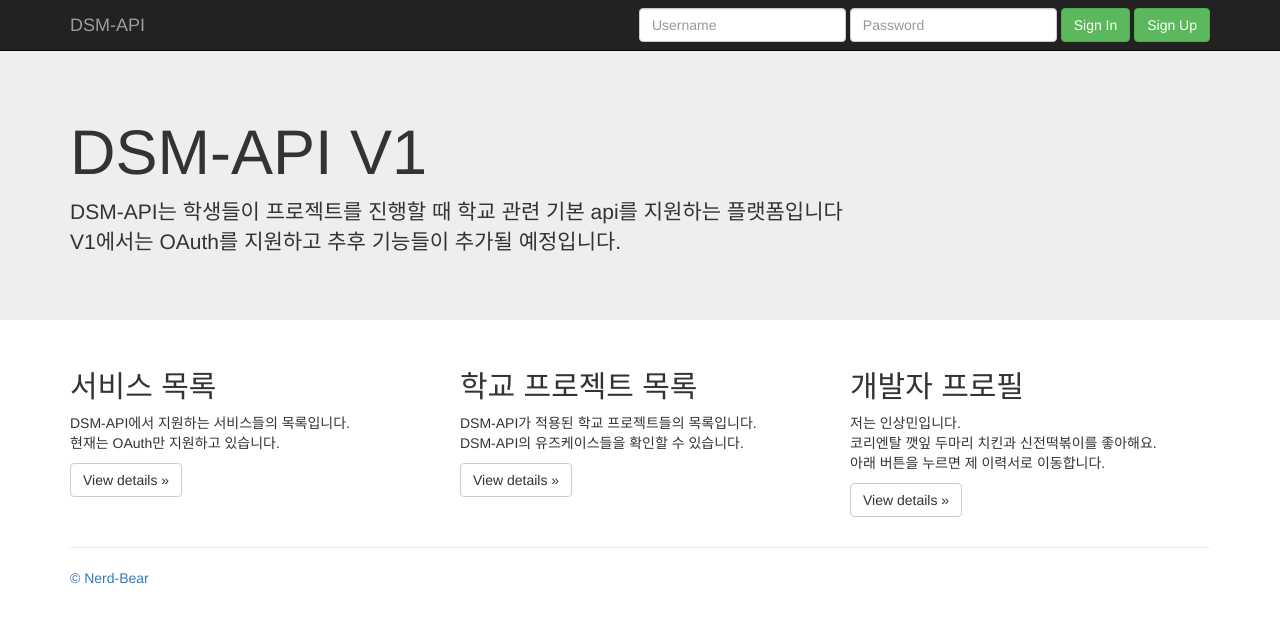
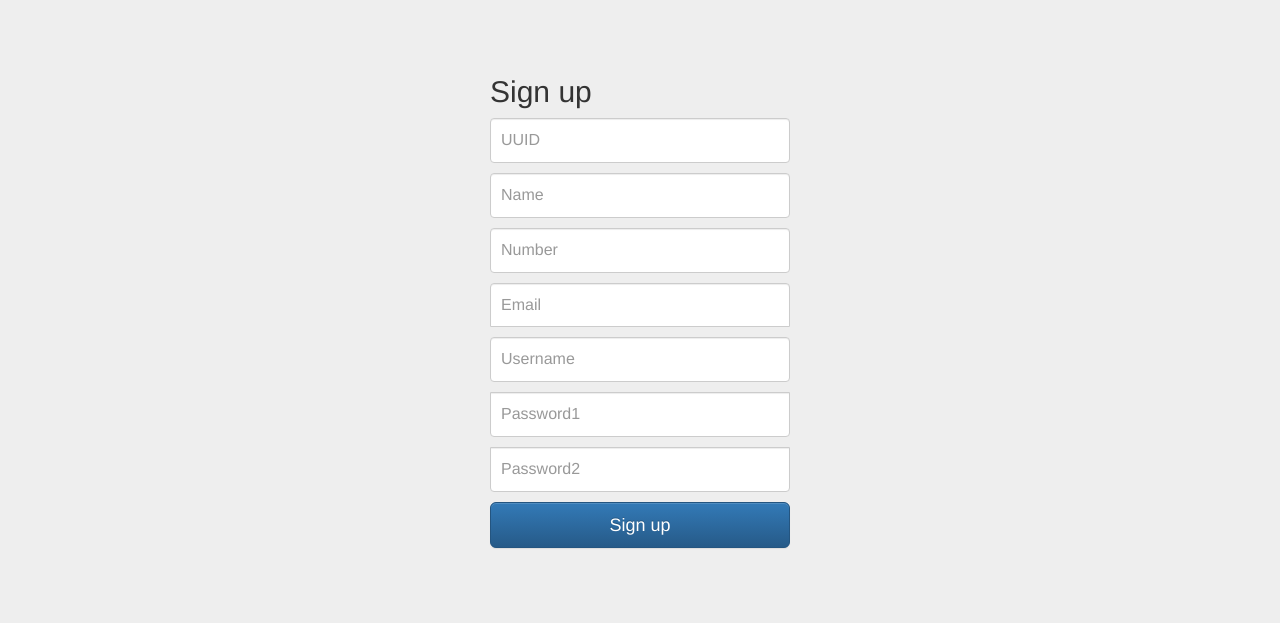
Before and after one commit to SammyOut/DSM-API, a Django app: page /login/ in a window 1280 px wide. Shown: the top 623 px of the page. Run offline with Django 3.2, Linux system fonts and the light colour scheme; parts of the project's set-up code (start-up, migrations or seed data) failed here and were passed over; some libraries are stand-ins or nearby versions.

Commit message:
signup, signin, signout

```diff
--- /dev/null
+++ b/oauth/static/css/signin.css
@@ -0,0 +1,42 @@
+body {
+  padding-top: 40px;
+  padding-bottom: 40px;
+  background-color: #eee;
+}
+
+.form-signin {
+  max-width: 330px;
+  padding: 15px;
+  margin: 0 auto;
+}
+.form-signin .form-signin-heading,
+.form-signin .checkbox {
+  margin-bottom: 10px;
+}
+.form-signin .checkbox {
+  font-weight: normal;
+}
+.form-signin .form-control {
+  position: relative;
+  height: auto;
+  -webkit-box-sizing: border-box;
+     -moz-box-sizing: border-box;
+          box-sizing: border-box;
+  padding: 10px;
+  font-size: 16px;
+}
+.form-signin .form-control:focus {
+  z-index: 2;
+}
+.form-signin input[type="email"] {
+  border-bottom-right-radius: 0;
+  border-bottom-left-radius: 0;
+}
+.form-signin input[type="password"] {
+  border-top-left-radius: 0;
+  border-top-right-radius: 0;
+}
+
+input {
+    margin-bottom: 10px;
+}
--- a/oauth/templates/main.html
+++ b/oauth/templates/main.html
@@ -41,6 +41,13 @@
           <button type="submit" class="btn btn-success">Sign In</button>
           <a class="btn btn-success" href="{% url 'signup' %}" role="button">Sign Up</a>
         </form>
+      </div>
+    {% else %}
+      <div id="navbar" class="navbar-collapse collapse">
+        <div class="navbar-form navbar-right">
+          <a class="btn btn-info" role="button">앱 관리</a>
+          <a class="btn btn-info" href="{% url 'signout' %}" role="button">Sign out</a>
+        </div>
       </div>
     {% endif %}
   </div>
--- a/oauth/templates/signup.html
+++ b/oauth/templates/signup.html
@@ -1,8 +1,54 @@
-{% block content %}
-  <h2>Sign up</h2>
-  <form method="post" action="{% url 'signup' %}">
+<!DOCTYPE html>
+<html lang="en">
+<head>
+  <meta charset="utf-8">
+  <meta http-equiv="X-UA-Compatible" content="IE=edge">
+  <meta name="viewport" content="width=device-width, initial-scale=1">
+  <!-- The above 3 meta tags *must* come first in the head; any other head content must come *after* these tags -->
+  <meta name="description" content="">
+  <meta name="author" content="">
+
+  <title>Signin Template for Bootstrap</title>
+
+  <!-- Bootstrap core CSS -->
+  <link rel="stylesheet" href="//maxcdn.bootstrapcdn.com/bootstrap/3.2.0/css/bootstrap.min.css">
+  <link rel="stylesheet" href="//maxcdn.bootstrapcdn.com/bootstrap/3.2.0/css/bootstrap-theme.min.css">
+  <link rel="stylesheet" href="../static/css/signin.css">
+
+</head>
+
+<body>
+
+<div class="container">
+
+  <form class="form-signin" method="post" action="{% url 'signup' %}">
     {% csrf_token %}
-    {{ form.as_p }}
-    <button type="submit">Sign up</button>
+    <h2 class="form-signin-heading">Sign up</h2>
+
+    <label for="inputUUID" class="sr-only">UUID</label>
+    <input type="text" name="uuid" class="form-control" placeholder="UUID" required>
+
+    <label for="inputName" class="sr-only">Name</label>
+    <input type="text" name="name" class="form-control" placeholder="Name" required>
+
+    <label for="inputNumber" class="sr-only">Name</label>
+    <input type="number" name="number" class="form-control" placeholder="Number" required>
+
+    <label for="inputEmail" class="sr-only">Email</label>
+    <input type="email" name="email" class="form-control" placeholder="Email" required>
+
+    <label for="inputUsername" class="sr-only">Username</label>
+    <input type="text" name="username" class="form-control" placeholder="Username" required>
+
+    <label for="inputPassword1" class="sr-only">Password</label>
+    <input type="password" name="password1" class="form-control" placeholder="Password1" required>
+
+    <label for="inputPassword2" class="sr-only">Password</label>
+    <input type="password" name="password2" class="form-control" placeholder="Password2" required>
+
+    <button class="btn btn-lg btn-primary btn-block" type="submit">Sign up</button>
   </form>
-{% endblock %}
+
+</div> <!-- /container -->
+</body>
+</html>
--- a/oauth/urls.py
+++ b/oauth/urls.py
@@ -5,11 +5,15 @@ from . import views
 urlpatterns = [
     path('', views.main, name='main'),
     path('signup/', views.signup, name='signup'),
+    path('signout/', views.signout, name='signout'),
     path('login/', views.signin, name='login'),
+
     path('app/', views.AppListView.as_view()),
     path('app/<int:app_id>', views.AppView.as_view()),
+
     path('oauth/login/', views.oauth_signin, name='oauth_login_view'),
     path('oauth/token/', views.generate_token, name='oauth_get_access_token'),
     path('oauth/refresh/', views.refresh_access_token, name='oauth_refresh_access_token'),
+
     path('info/user/', views.get_user_info, name='get_user_info'),
 ]
--- a/oauth/views.py
+++ b/oauth/views.py
@@ -3,7 +3,7 @@ from json import loads
 from uuid import uuid4
 
 from django.http import HttpRequest
-from django.contrib.auth import login, authenticate, get_user_model
+from django.contrib.auth import login, authenticate, get_user_model, logout
 from django.contrib.auth.decorators import login_required
 from django.http import HttpResponse, JsonResponse
 from django.shortcuts import redirect, render
@@ -28,7 +28,7 @@ def signup(request: HttpRequest):
             del data[PASSWORD2]
             user = get_user_model().objects.create_user(**form.cleaned_data)
             login(request, user)
-            return redirect(request, )
+            return redirect('main')
     else:
         form = forms.SignupForm()
     return render(request, 'signup.html', {FORM: form})
@@ -46,7 +46,12 @@ def signin(request: HttpRequest):
             return redirect('main')
     else:
         form = forms.LoginForm()
-    return render(request, 'main.html', {FORM: form})
+    return render(request, 'signup.html', {FORM: form})
+
+
+def signout(request: HttpRequest):
+    logout(request)
+    return redirect('main')
 
 
 def oauth_signin(request: HttpRequest):
```
